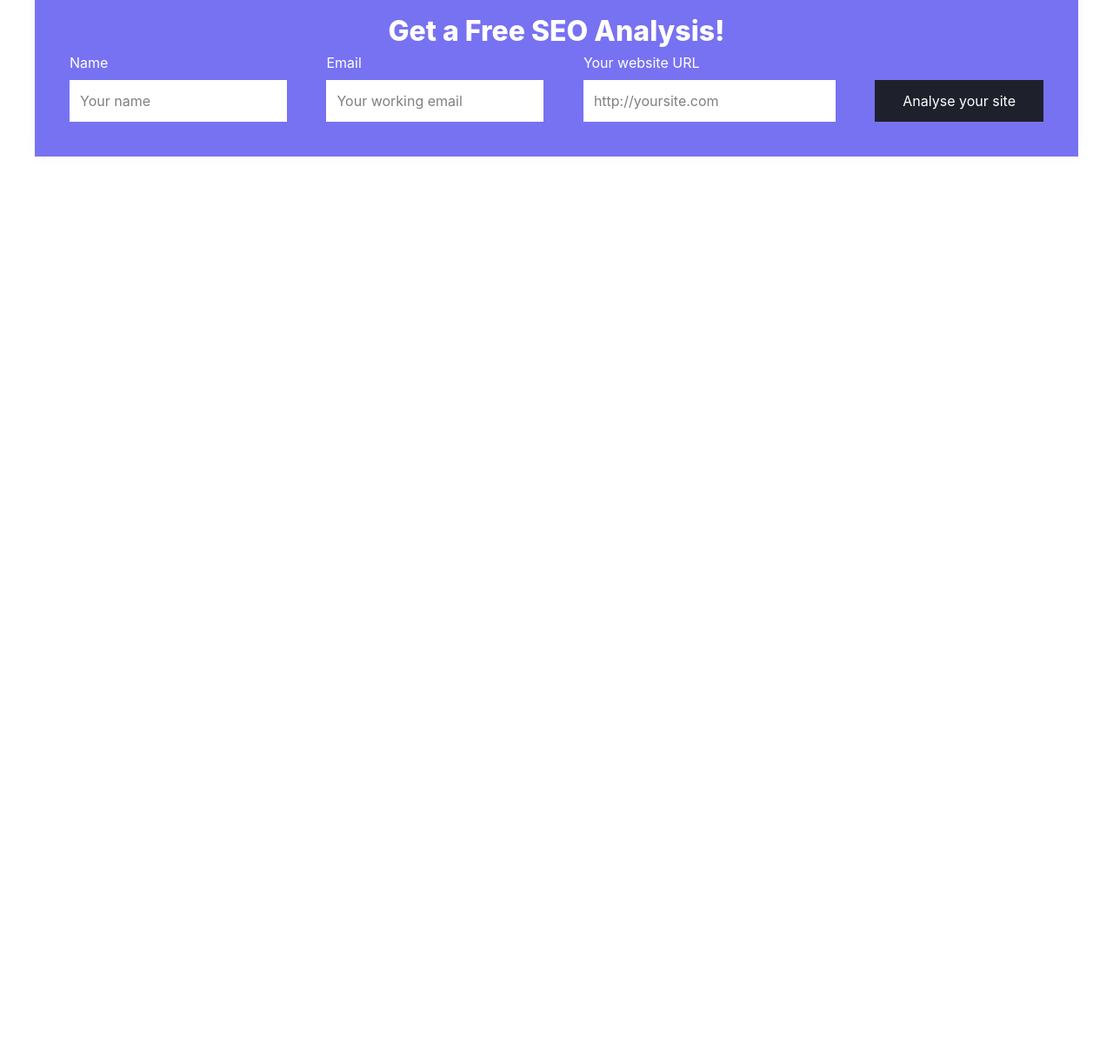
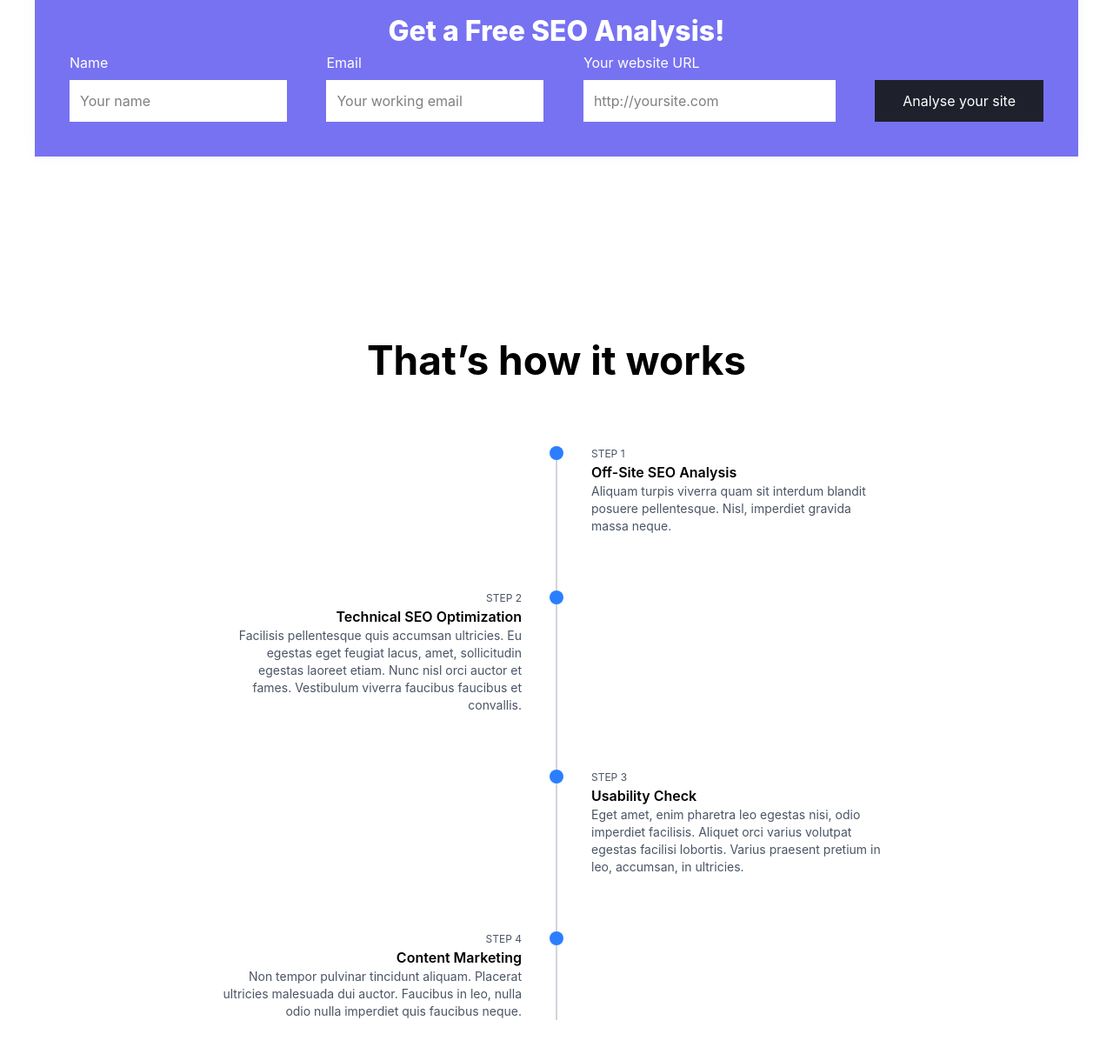
Before and after one commit to azimovahmadtj/sensitive-work, a website: page src/page3/index.html in a window 1280 px wide. Shown: the part 2091-3303 px from the top of the page at 87% size. Before the commit the page ends 2391 px from the top, so only its background shows below. Drawn offline with nearby package versions, Linux system fonts and the light colour scheme; files that its build step writes are made by us from their sources.

Commit message:
add fourth-section page3

```diff
--- a/src/page3/index.html
+++ b/src/page3/index.html
@@ -157,18 +157,91 @@
                     <input id="nam" class="bg-whtie lg:w-62.5 bg-white p-3" type="text" placeholder="Your name">
                 </div>
 
-                    <div class="">
+                <div class="">
                     <label class="block text-white pb-2" for="mel">Email</label>
-                    <input id="mel" class="bg-whtie lg:w-62.5 bg-white p-3" type="email" placeholder="Your working email">
+                    <input id="mel" class="bg-whtie lg:w-62.5 bg-white p-3" type="email"
+                        placeholder="Your working email">
                 </div>
 
-                    <div class="">
+                <div class="">
                     <label class="block text-white pb-2" for="url">Your website URL</label>
-                    <input id="url" class="bg-whtie lg:w-72.5 bg-white p-3" type="url" placeholder="http://yoursite.com">
+                    <input id="url" class="bg-whtie lg:w-72.5 bg-white p-3" type="url"
+                        placeholder="http://yoursite.com">
                 </div>
 
 
-                  <button class="bg-[#1E212C] text-white py-3 px-8">Analyse your site</button>
+                <button class="bg-[#1E212C] text-white py-3 px-8">Analyse your site</button>
+            </div>
+        </div>
+    </section>
+
+
+    <section class="py-20 ">
+        <div class="max-w-300 mx-auto px-4">
+
+            <h2 class="text-[46px] font-bold text-center mb-16">
+                That’s how it works
+            </h2>
+
+
+            <div class="relative">
+
+
+                <div class="absolute left-1/2 top-0 w-0.5 h-full bg-gray-300 -translate-x-1/2"></div>
+
+                       <div class="relative mb-16 flex justify-end">
+                    <div class="w-1/2 pl-10">
+                        <p class="text-gray-600 text-[12px]">STEP 1</p>
+                        <h3 class="font-semibold">Off-Site SEO Analysis</h3>
+                        <p class="text-gray-600 text-sm lg:w-85.5">
+                            Aliquam turpis viverra quam sit interdum blandit posuere pellentesque. Nisl, imperdiet gravida massa neque.
+                        </p>
+                    </div>
+                    <div class="absolute left-1/2 w-4 h-4 bg-blue-500 rounded-full -translate-x-1/2"></div>
+                </div>
+
+
+                <div class="relative mb-16 flex justify-start">
+                    <div class="w-1/2 pr-10 text-right">
+                        <p class="text-gray-600 text-[12px]">STEP 2</p>
+
+                        <h3 class="font-semibold">Technical SEO Optimization</h3>
+                        <p class="text-gray-600 text-sm lg:pl-50">
+                           Facilisis pellentesque quis accumsan ultricies. Eu egestas eget feugiat lacus, amet, sollicitudin egestas laoreet etiam. Nunc nisl orci auctor et fames. Vestibulum viverra faucibus faucibus et convallis.
+                        </p>
+                    </div>
+
+
+                    <div class="absolute left-1/2 w-4 h-4 bg-blue-500 rounded-full -translate-x-1/2"></div>
+                </div>
+
+
+                <div class="relative mb-16 flex justify-end">
+                    <div class="w-1/2 pl-10">
+                        <p class="text-gray-600 text-[12px]">STEP 3</p>
+
+                        <h3 class="font-semibold">Usability Check</h3>
+                        <p class="text-gray-600 text-sm lg:w-85.5">
+                           Eget amet, enim pharetra leo egestas nisi, odio imperdiet facilisis. Aliquet orci varius volutpat egestas facilisi lobortis. Varius praesent pretium in leo, accumsan, in ultricies.
+                        </p>
+                    </div>
+                    <div class="absolute left-1/2 w-4 h-4 bg-blue-500 rounded-full -translate-x-1/2"></div>
+                </div>
+
+
+                <div class="relative flex justify-start">
+                    <div class="w-1/2 pr-10 text-right">
+                        <p class="text-gray-600 text-[12px]">STEP 4</p>
+
+                        <h3 class="font-semibold">Content Marketing</h3>
+                        <p class="text-gray-600 text-sm lg:pl-50">
+                            Non tempor pulvinar tincidunt aliquam. Placerat ultricies malesuada dui auctor. Faucibus in leo, nulla odio nulla imperdiet quis faucibus neque.
+                        </p>
+                    </div>
+
+                    <div class="absolute left-1/2 w-4 h-4 bg-blue-500 rounded-full -translate-x-1/2"></div>
+                </div>
+
             </div>
         </div>
     </section>
```
